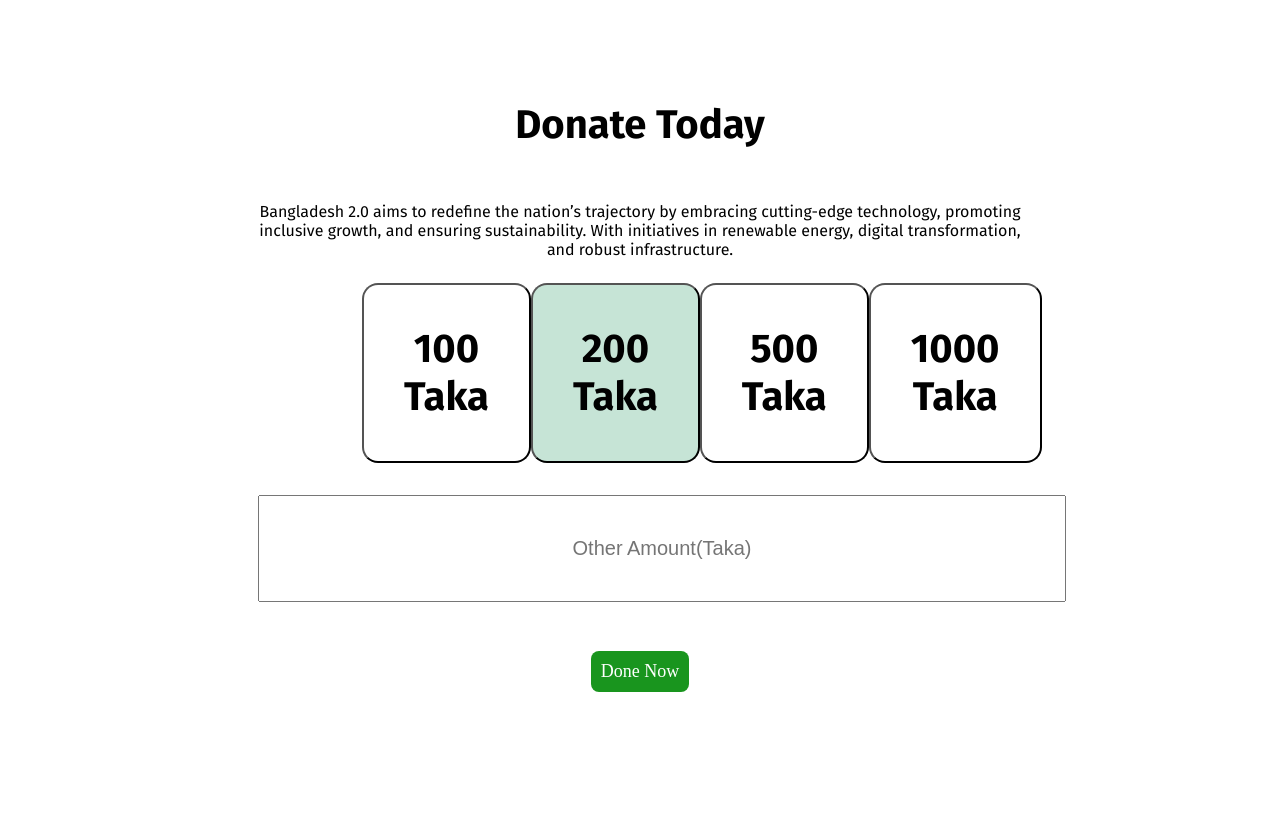
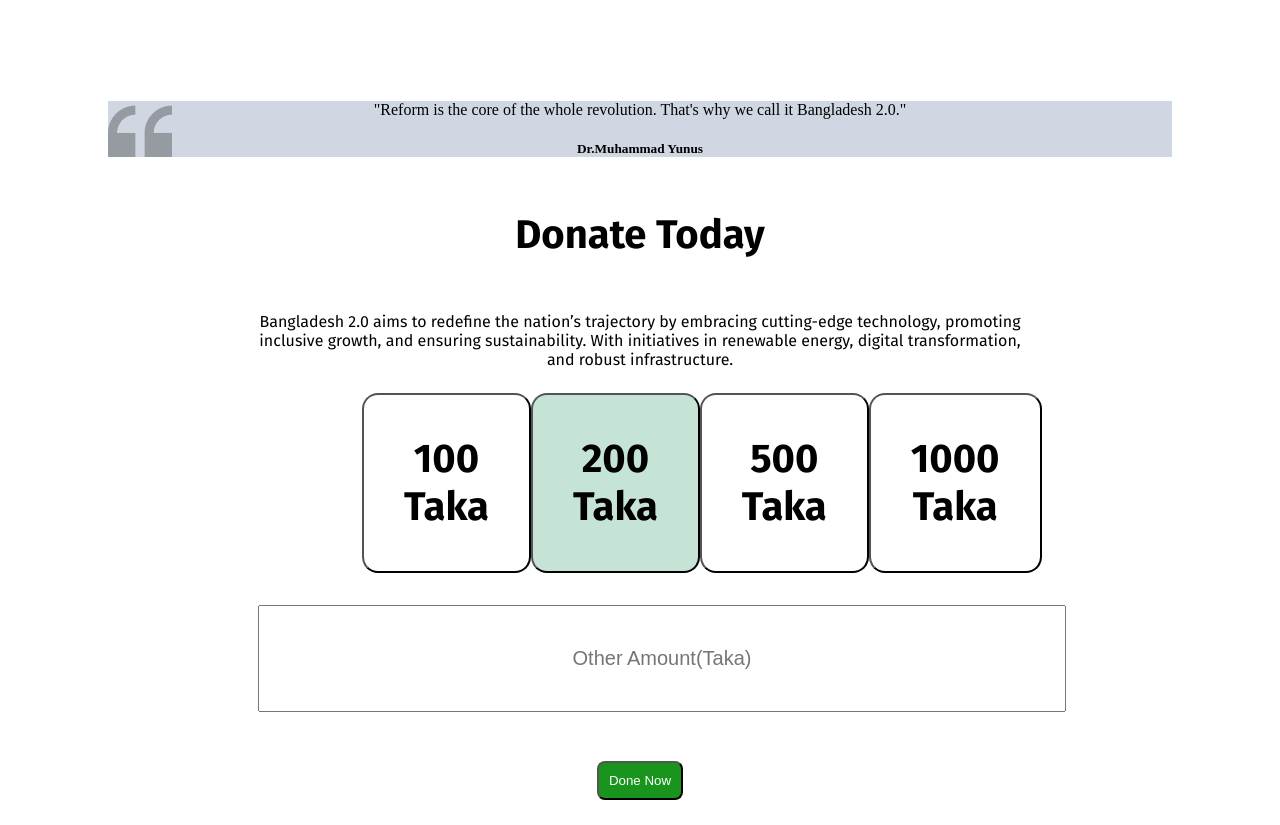
Before and after one commit to Toufiq98/Bangladesh2.0, a plain HTML site: page assets/index.html in a window 1280 px wide. Shown: the part 2231-3056 px from the top of the page. Before the commit the page ends 2948 px from the top, so only its background shows below. Drawn offline with Linux system fonts and the light colour scheme.

Commit message:
button updated

```diff
--- a/assets/index.html
+++ b/assets/index.html
@@ -93,6 +93,13 @@
                 </div>
             </div>
         </section>
+        <section>
+            <div class="quote">
+                <p>"Reform is the core of the whole revolution. That's why we call it Bangladesh 2.0."</p>
+                <h5>Dr.Muhammad Yunus</h5>
+            </div>
+
+        </section>
     </main>
     <footer>
         <div class="footer">
@@ -107,7 +114,7 @@
                 <button class="donate">1000 Taka</button>
             </div>
             <input class="input" type="text" name="" id="" placeholder="Other Amount(Taka)">
-            <div class="done"><butto class="Button">Done Now</butto></div>
+            <div class="done"><button class="Button">Done Now</button></div>
         </div
     </footer>
 </body>
--- a/assets/style/style.css
+++ b/assets/style/style.css
@@ -105,7 +105,7 @@ nav{
     border-radius: 8px;
     background-color: #cbb687;
 }
-.satelite{
+.satelite {
     display: flex;
     flex-direction:row;
     margin-left: 250px;
@@ -116,6 +116,15 @@ nav{
     margin-left: 250px;
     margin-right: 250px;
     margin-bottom: 32px;
+}
+.quote{
+    text-align: center;
+    background-image: url(../quote-bg.png);
+    background-repeat: no-repeat;
+    background-color: #d1d7e2;
+    margin-left: 100px;
+    margin-right: 100px;
+
 }
 .card1{
     background-color: #eae9e9;
@@ -184,6 +193,7 @@ nav{
     font-size: 20px;
     margin-bottom: 32px;
 }
+
 .done{
     display: flex;
     justify-content: center;
```
